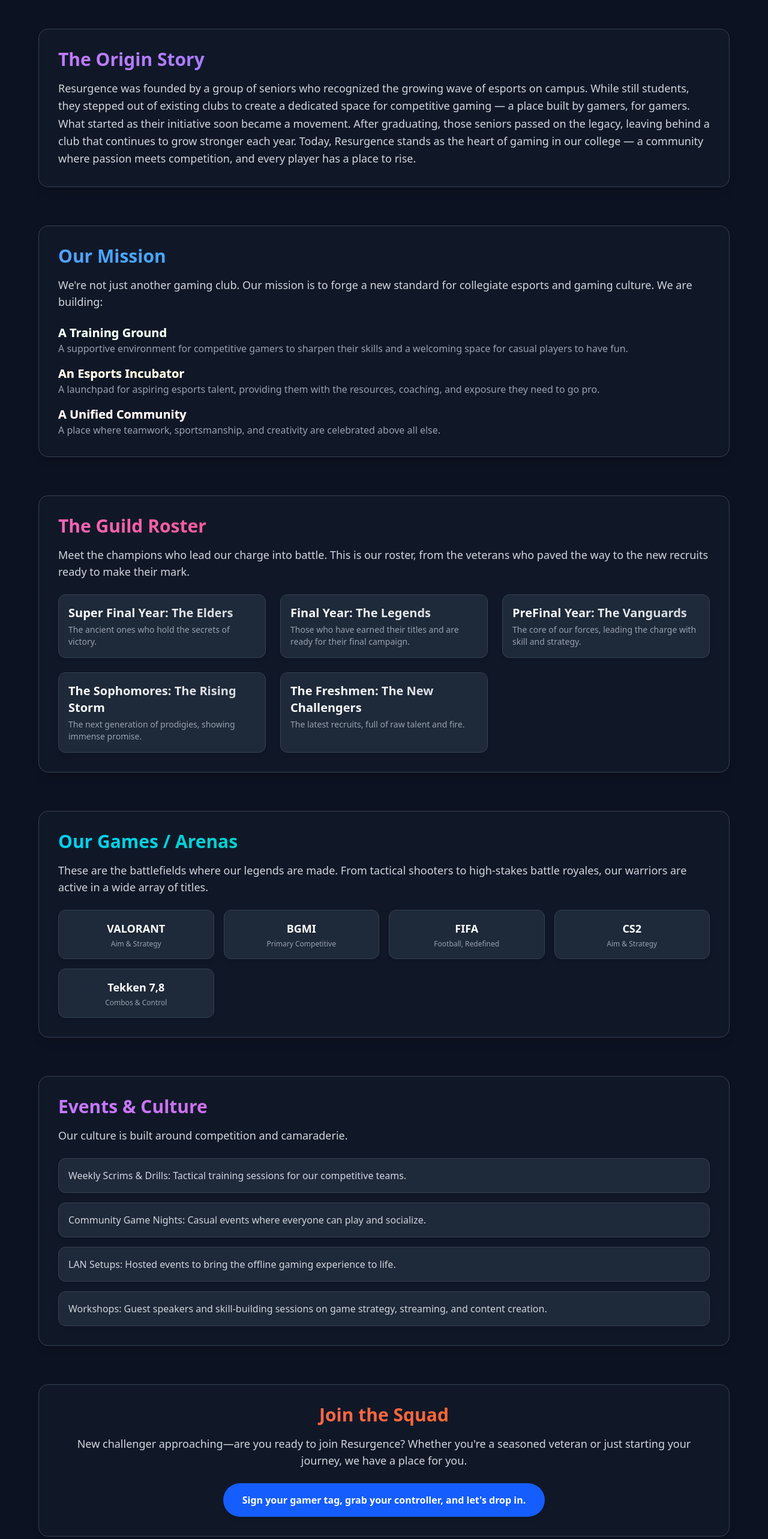
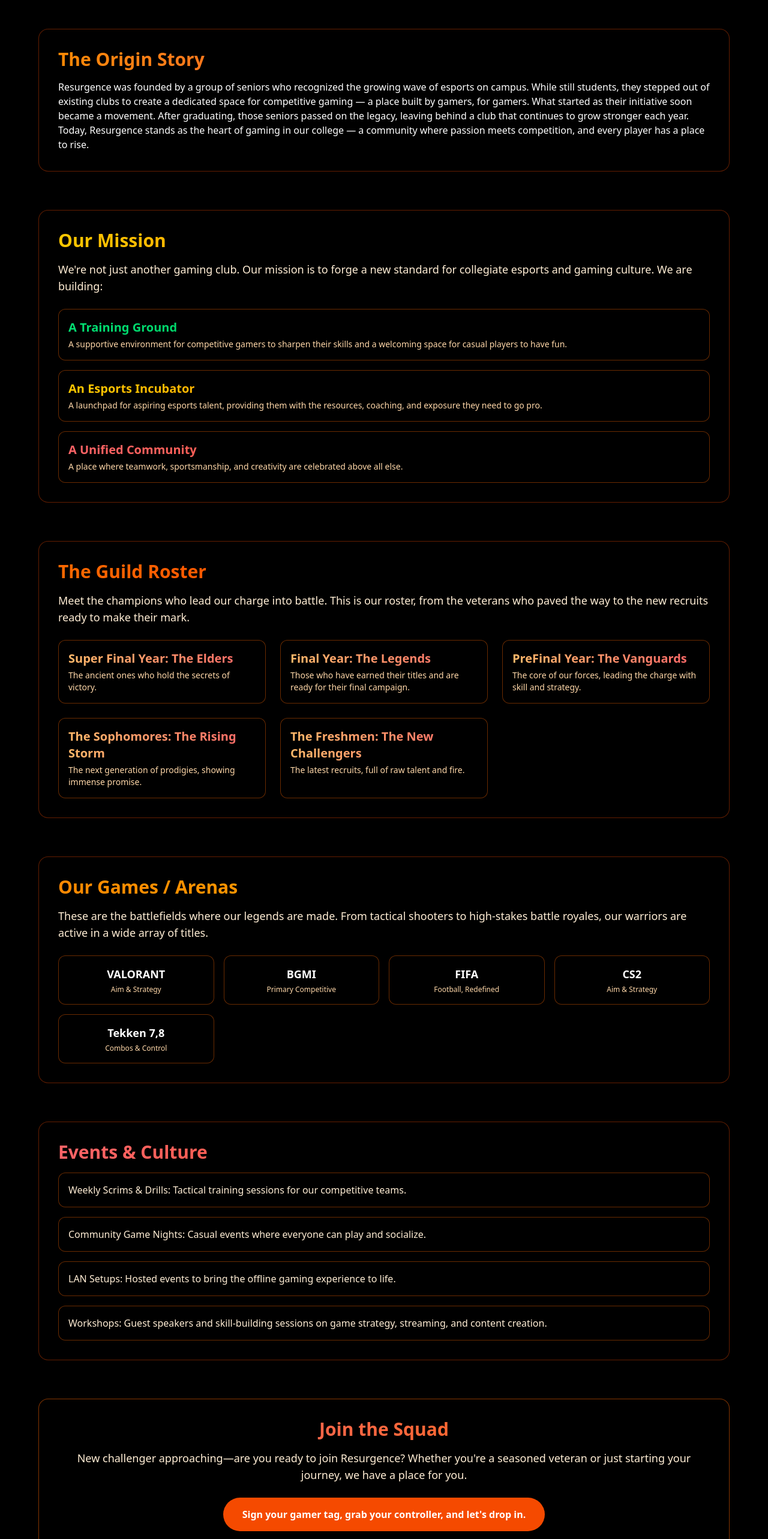
Before and after one commit to Lakshdahiy/ResurgenceWeb2K25, a Next.js app: page /about in a window 1280 px wide. Shown: the part 180-2746 px from the top of the page at 60% size. Built offline with nearby package versions, Linux system fonts and the light colour scheme.

Commit message:
some theme changes

```diff
--- a/app/about/Aboutcomp.jsx
+++ b/app/about/Aboutcomp.jsx
@@ -4,7 +4,7 @@ import React from 'react';
 // Main component for the About page
 export default function AboutPage() {
   return (
-    <div className="bg-[#0d1222] text-white font-inter min-h-screen p-4 sm:p-8 md:p-12 pt-20">
+    <div className="bg-black text-white font-inter min-h-screen p-4 sm:p-8 md:p-12 pt-20">
       {/* Page Header with Gradient Text */}
       <header className="max-w-4xl mx-auto text-center py-12">
         <h1 className="text-4xl sm:text-5xl font-extrabold mb-2">
@@ -12,46 +12,32 @@ export default function AboutPage() {
             Resurgence: About Us
           </span>
         </h1>
-        <p className="text-lg text-gray-400">Forging legends, one game at a time.</p>
+        <p className="text-lg text-orange-300/80">Forging legends, one game at a time.</p>
       </header>
 
       {/* Main content sections container */}
       <main className="max-w-6xl mx-auto space-y-16">
 
         {/* The Origin Story Section */}
-        <section className="bg-gray-900 bg-opacity-50 p-6 sm:p-8 rounded-2xl border border-gray-700 shadow-lg">
-          <h2 className="text-3xl font-bold mb-4 bg-clip-text text-transparent bg-gradient-to-r from-purple-400 to-blue-500">The Origin Story</h2>
-          <p className="text-gray-300 leading-relaxed text-base sm:text-lg">
-            Resurgence was founded by a group of seniors who recognized the growing wave of esports on campus. While still students, they stepped out of existing clubs to create a dedicated space for competitive gaming — a place built by gamers, for gamers. What started as their initiative soon became a movement. After graduating, those seniors passed on the legacy, leaving behind a club that continues to grow stronger each year. Today, Resurgence stands as the heart of gaming in our college — a community where passion meets competition, and every player has a place to rise.
-          </p>
-        </section>
+        <Section title="The Origin Story" gradient="from-orange-400 to-red-500">
+          Resurgence was founded by a group of seniors who recognized the growing wave of esports on campus. While still students, they stepped out of existing clubs to create a dedicated space for competitive gaming — a place built by gamers, for gamers. What started as their initiative soon became a movement. After graduating, those seniors passed on the legacy, leaving behind a club that continues to grow stronger each year. Today, Resurgence stands as the heart of gaming in our college — a community where passion meets competition, and every player has a place to rise.
+        </Section>
 
         {/* Our Mission Section */}
-        <section className="bg-gray-900 bg-opacity-50 p-6 sm:p-8 rounded-2xl border border-gray-700 shadow-lg">
-          <h2 className="text-3xl font-bold mb-4 bg-clip-text text-transparent bg-gradient-to-r from-blue-400 to-cyan-500">Our Mission</h2>
-          <p className="text-gray-300 mb-6 text-base sm:text-lg">
+        <Section title="Our Mission" gradient="from-yellow-400 to-orange-500">
+          <p className="text-orange-100 mb-6 text-base sm:text-lg">
             We're not just another gaming club. Our mission is to forge a new standard for collegiate esports and gaming culture. We are building:
           </p>
           <ul className="space-y-4">
-            <li>
-              <h3 className="text-xl font-semibold text-white bg-clip-text text-transparent bg-gradient-to-r from-green-300 to-green-500">A Training Ground</h3>
-              <p className="text-gray-400">A supportive environment for competitive gamers to sharpen their skills and a welcoming space for casual players to have fun.</p>
-            </li>
-            <li>
-              <h3 className="text-xl font-semibold text-white bg-clip-text text-transparent bg-gradient-to-r from-yellow-300 to-yellow-500">An Esports Incubator</h3>
-              <p className="text-gray-400">A launchpad for aspiring esports talent, providing them with the resources, coaching, and exposure they need to go pro.</p>
-            </li>
-            <li>
-              <h3 className="text-xl font-semibold text-white bg-clip-text text-transparent bg-gradient-to-r from-red-300 to-red-500">A Unified Community</h3>
-              <p className="text-gray-400">A place where teamwork, sportsmanship, and creativity are celebrated above all else.</p>
-            </li>
+            <RosterItem title="A Training Ground" description="A supportive environment for competitive gamers to sharpen their skills and a welcoming space for casual players to have fun." gradient="from-green-400 to-green-600" />
+            <RosterItem title="An Esports Incubator" description="A launchpad for aspiring esports talent, providing them with the resources, coaching, and exposure they need to go pro." gradient="from-yellow-400 to-orange-500" />
+            <RosterItem title="A Unified Community" description="A place where teamwork, sportsmanship, and creativity are celebrated above all else." gradient="from-red-400 to-orange-600" />
           </ul>
-        </section>
+        </Section>
 
         {/* The Guild Roster Section */}
-        <section className="bg-gray-900 bg-opacity-50 p-6 sm:p-8 rounded-2xl border border-gray-700 shadow-lg">
-          <h2 className="text-3xl font-bold mb-4 bg-clip-text text-transparent bg-gradient-to-r from-pink-400 to-red-500">The Guild Roster</h2>
-          <p className="text-gray-300 mb-6 text-base sm:text-lg">
+        <Section title="The Guild Roster" gradient="from-orange-500 to-red-600">
+          <p className="text-orange-100 mb-6 text-base sm:text-lg">
             Meet the champions who lead our charge into battle. This is our roster, from the veterans who paved the way to the new recruits ready to make their mark.
           </p>
           <ul className="grid grid-cols-1 sm:grid-cols-2 md:grid-cols-3 gap-6">
@@ -61,12 +47,11 @@ export default function AboutPage() {
             <RosterItem title="The Sophomores: The Rising Storm" description="The next generation of prodigies, showing immense promise." />
             <RosterItem title="The Freshmen: The New Challengers" description="The latest recruits, full of raw talent and fire." />
           </ul>
-        </section>
+        </Section>
 
         {/* Our Games / Arenas Section */}
-        <section className="bg-gray-900 bg-opacity-50 p-6 sm:p-8 rounded-2xl border border-gray-700 shadow-lg">
-          <h2 className="text-3xl font-bold mb-4 bg-clip-text text-transparent bg-gradient-to-r from-cyan-400 to-green-500">Our Games / Arenas</h2>
-          <p className="text-gray-300 mb-6 text-base sm:text-lg">
+        <Section title="Our Games / Arenas" gradient="from-orange-400 to-yellow-500">
+          <p className="text-orange-100 mb-6 text-base sm:text-lg">
             These are the battlefields where our legends are made. From tactical shooters to high-stakes battle royales, our warriors are active in a wide array of titles.
           </p>
           <ul className="grid grid-cols-2 sm:grid-cols-3 md:grid-cols-4 gap-4">
@@ -75,47 +60,29 @@ export default function AboutPage() {
             <GameCard title="FIFA" squad="Football, Redefined" />
             <GameCard title="CS2" squad="Aim & Strategy" />
             <GameCard title="Tekken 7,8" squad="Combos & Control" />
-
           </ul>
-        </section>
-
-        {/* Achievements Section */}
-        {/*<section className="bg-gray-900 bg-opacity-50 p-6 sm:p-8 rounded-2xl border border-gray-700 shadow-lg">
-          <h2 className="text-3xl font-bold mb-4 bg-clip-text text-transparent bg-gradient-to-r from-green-400 to-teal-500">Achievements / Leaderboards</h2>
-          <p className="text-gray-300 mb-6 text-base sm:text-lg">
-            We don't just play; we conquer. Here are some of our notable victories and milestones.
-          </p>
-          <ul className="space-y-4">
-            <AchievementItem text="Inter-college Valorant Tournament: Champions, Fall 2024" />
-            <AchievementItem text="Campus LAN Event: BGMI: Winner, Spring 2024" />
-            <AchievementItem text="Game Jam 2024: Hosted the largest game development workshop in our college's history." />
-            <AchievementItem text="Streaming Success: Several of our members have launched successful streaming careers." />
-          </ul>
-        </section>*/}
+        </Section>
 
         {/* Events & Culture Section */}
-        <section className="bg-gray-900 bg-opacity-50 p-6 sm:p-8 rounded-2xl border border-gray-700 shadow-lg">
-          <h2 className="text-3xl font-bold mb-4 bg-clip-text text-transparent bg-gradient-to-r from-purple-400 to-pink-500">Events & Culture</h2>
-          <p className="text-gray-300 mb-6 text-base sm:text-lg">
-            Our culture is built around competition and camaraderie.
-          </p>
+        <Section title="Events & Culture" gradient="from-red-400 to-orange-600">
           <ul className="space-y-4">
             <EventItem text="Weekly Scrims & Drills: Tactical training sessions for our competitive teams." />
             <EventItem text="Community Game Nights: Casual events where everyone can play and socialize." />
             <EventItem text="LAN Setups: Hosted events to bring the offline gaming experience to life." />
             <EventItem text="Workshops: Guest speakers and skill-building sessions on game strategy, streaming, and content creation." />
           </ul>
-        </section>
+        </Section>
 
         {/* Join the Squad Section */}
-        <section className="bg-gray-900 bg-opacity-50 p-6 sm:p-8 rounded-2xl border border-gray-700 shadow-lg text-center">
+        <section className="bg-black border border-orange-500/50 bg-opacity-70 p-6 sm:p-8 rounded-2xl shadow-lg text-center">
           <h2 className="text-3xl font-bold mb-4 bg-clip-text text-transparent bg-gradient-to-r from-red-400 to-orange-500">Join the Squad</h2>
-          <p className="text-gray-300 mb-6 text-base sm:text-lg">
+          <p className="text-orange-100 mb-6 text-base sm:text-lg">
             New challenger approaching—are you ready to join Resurgence? Whether you're a seasoned veteran or just starting your journey, we have a place for you.
           </p>
           <a
-            href="https://discord.gg/s7dC67Mwse" target='_blank'// Replace with your Discord link
-            className="inline-block px-8 py-4 bg-blue-600 hover:bg-blue-700 text-white font-bold rounded-full transition duration-300 transform hover:scale-105 shadow-md hover:shadow-lg"
+            href="https://discord.gg/s7dC67Mwse"
+            target='_blank'
+            className="inline-block px-8 py-4 bg-orange-600 hover:bg-orange-700 text-white font-bold rounded-full transition duration-300 transform hover:scale-105 shadow-md hover:shadow-orange-500/50"
           >
             Sign your gamer tag, grab your controller, and let's drop in.
           </a>
@@ -125,32 +92,37 @@ export default function AboutPage() {
   );
 }
 
-// Reusable component for the Roster section
-const RosterItem = ({ title, description }) => (
-  <li className="bg-gray-800 p-4 rounded-xl border border-gray-700 hover:scale-105 transition duration-300 shadow-md">
-    <h3 className="text-xl font-semibold mb-1 bg-clip-text text-transparent bg-gradient-to-r from-white to-gray-300">{title}</h3>
-    <p className="text-gray-400 text-sm">{description}</p>
+/* Reusable Section Wrapper */
+const Section = ({ title, gradient, children }) => (
+  <section className="bg-black border border-orange-600/40 p-6 sm:p-8 rounded-2xl shadow-lg">
+    <h2 className={`text-3xl font-bold mb-4 bg-clip-text text-transparent bg-gradient-to-r ${gradient}`}>
+      {title}
+    </h2>
+    <div>{children}</div>
+  </section>
+);
+
+/* Roster Cards */
+const RosterItem = ({ title, description, gradient }) => (
+  <li className="bg-black border border-orange-500/40 p-4 rounded-xl hover:scale-105 transition duration-300 shadow-md hover:shadow-orange-500/40">
+    <h3 className={`text-xl font-semibold mb-1 bg-clip-text text-transparent ${gradient ? `bg-gradient-to-r ${gradient}` : "bg-gradient-to-r from-orange-300 to-red-400"}`}>
+      {title}
+    </h3>
+    <p className="text-orange-200 text-sm">{description}</p>
   </li>
 );
 
-// Reusable component for the Games section
+/* Games Cards */
 const GameCard = ({ title, squad }) => (
-  <li className="bg-gray-800 p-4 rounded-xl border border-gray-700 text-center hover:scale-105 transition duration-300 shadow-md">
+  <li className="bg-black border border-orange-500/40 p-4 rounded-xl text-center hover:scale-105 transition duration-300 shadow-md hover:shadow-orange-500/40">
     <h3 className="text-lg font-bold text-white mb-1">{title}</h3>
-    <p className="text-gray-400 text-xs">{squad}</p>
+    <p className="text-orange-200 text-xs">{squad}</p>
   </li>
 );
 
-// Reusable component for Achievements
-const AchievementItem = ({ text }) => (
-  <li className="bg-gray-800 p-4 rounded-xl border border-gray-700 text-sm sm:text-base hover:scale-105 transition duration-300 shadow-md">
-    <p className="text-gray-300">{text}</p>
+/* Events */
+const EventItem = ({ text }) => (
+  <li className="bg-black border border-orange-500/40 p-4 rounded-xl text-sm sm:text-base hover:scale-105 transition duration-300 shadow-md hover:shadow-orange-500/40">
+    <p className="text-orange-100">{text}</p>
   </li>
 );
-
-// Reusable component for Events
-const EventItem = ({ text }) => (
-  <li className="bg-gray-800 p-4 rounded-xl border border-gray-700 text-sm sm:text-base hover:scale-105 transition duration-300 shadow-md">
-    <p className="text-gray-300">{text}</p>
-  </li>
-);
--- a/components/footer.jsx
+++ b/components/footer.jsx
@@ -1,14 +1,15 @@
 import { Facebook, Twitter, Instagram, Youtube, Twitch, DiscIcon as Discord, Mail, Phone, MapPin } from "lucide-react"
 import Link from "next/link"
+import { FaDiscord } from "react-icons/fa";
 
 export default function Footer() {
   const socialLinks = [
 
-    { icon: Twitter, href: "#", label: "Twitter" },
+
     { icon: Instagram, href: "https://www.instagram.com/resurgenceesports_nith?utm_source=ig_web_button_share_sheet&igsh=eWthNDg5dG40Y3l3", label: "Instagram" },
     { icon: Youtube, href: "https://www.youtube.com/@resurgenceesportsnith7295", label: "YouTube" },
 
-    { icon: Discord, href: "https://discord.gg/s7dC67Mwse", label: "Discord" },
+    { icon: FaDiscord, href: "https://discord.gg/s7dC67Mwse", label: "Discord" },
   ]
 
   const quickLinks = [
--- a/components/header.jsx
+++ b/components/header.jsx
@@ -32,7 +32,8 @@ export default function Header() {
     { name: "Home", href: "/home" },
     { name: "About", href: "/about" },
     { name: "Team", href: "/team" },
-    { name: "Sponsors", href: "#sponsors" },
+
+    {name: "Events", href:"/events"}
   ]
 
   return (
--- a/package.json
+++ b/package.json
@@ -14,9 +14,10 @@
     "clsx": "^2.1.1",
     "framer-motion": "^12.23.12",
     "lucide-react": "^0.539.0",
-    "next": "15.2.4",
+    "next": "^15.5.2",
     "react": "^19.0.0",
     "react-dom": "^19.0.0",
+    "react-icons": "^5.5.0",
     "shadcn-ui": "^0.9.5",
     "tailwind-merge": "^3.3.1",
     "tailwindcss-animate": "^1.0.7"
```
Also changed, not shown: app/events/page.jsx (+28 -33 lines), components/ProfileCard.jsx (+35 -39 lines), components/hero.jsx (+3 -5 lines), 1 other file (tests, documents, lock files or other folders).
